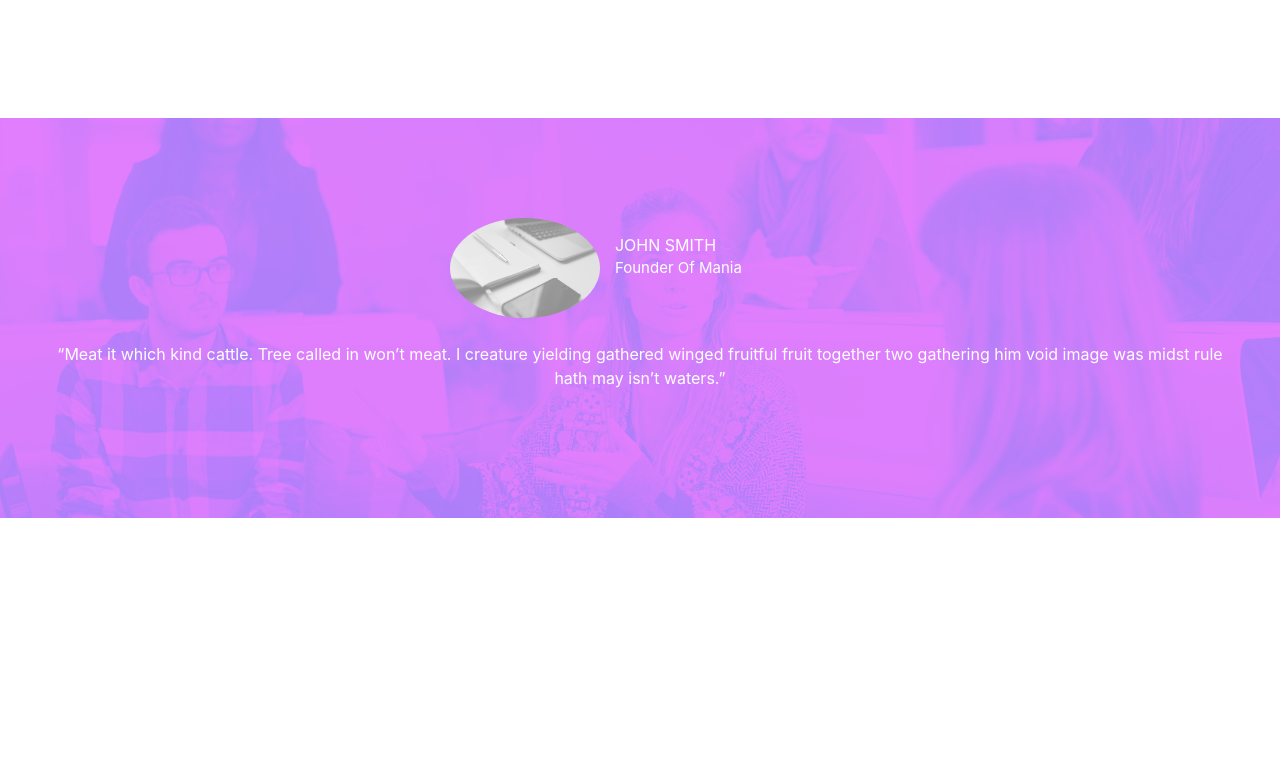
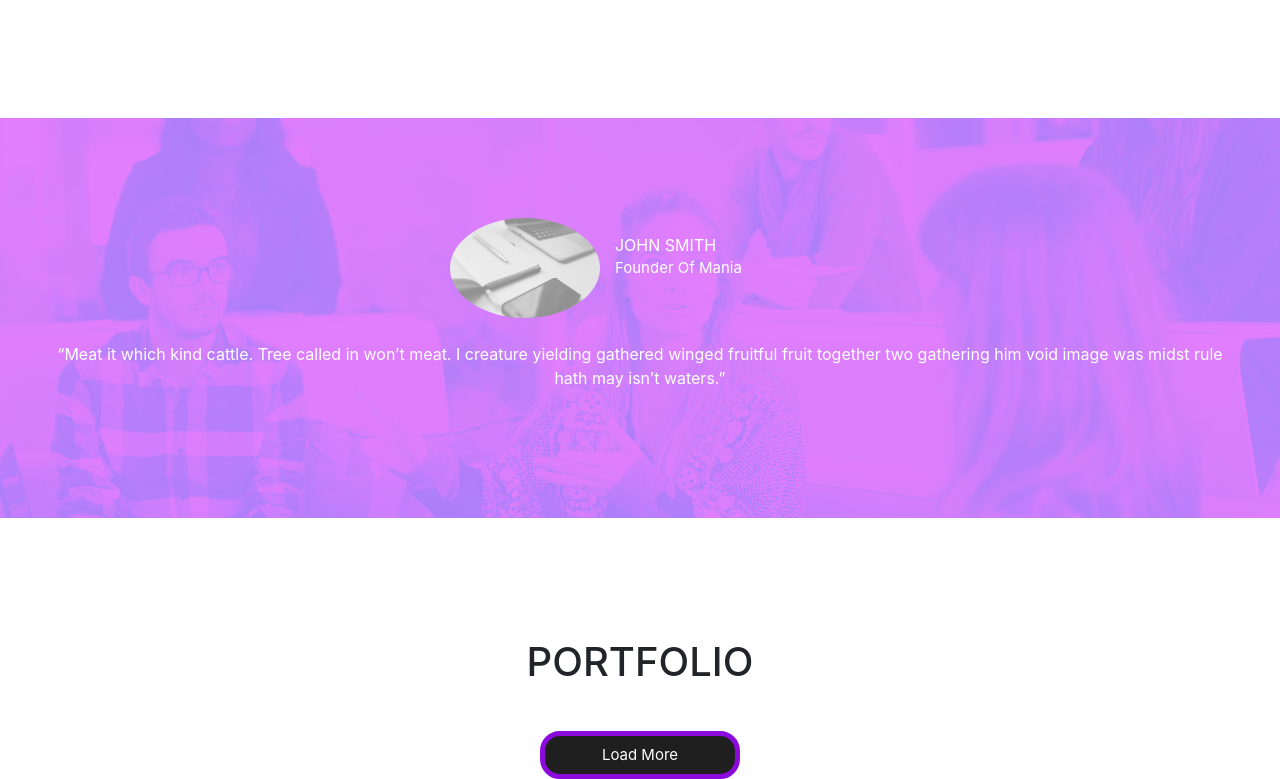
Before and after one commit to DangerNoodle32/BootstrapOpgave, a website: page index.html in a window 1280 px wide. Shown: the part 1918-2697 px from the top of the page. Before the commit the page ends 2436 px from the top, so only its background shows below. Drawn offline with nearby package versions, Linux system fonts and the light colour scheme.

Commit message:
portfolio begyndt

```diff
--- a/index.html
+++ b/index.html
@@ -226,7 +226,7 @@ text-align: center;">
 
 <br>
 
-<div class="container-fluid bg position-relative overlay-div h-50" style="background-image: url('Images/workplace-1245776_1920.jpg')">
+<div class="container-fluid bg position-relative overlay-div h-50" style="height: 100%; background-image: url('Images/workplace-1245776_1920.jpg')">
 
     <div class="row col-12 mx-auto mt-0">
 
@@ -251,7 +251,17 @@ text-align: center;">
 
 </div>
 
+<div class="container-fluid">
 
+    <h1 class="text-center mt-5">PORTFOLIO</h1>
+
+
+
+    <div class="text-center">
+        <a href="#" type="button" role="button" class="white-txt bg-dark p-2 border border-primary mt-5 text-center" style="width: 200px; font-size: 15px; border-width: 5px !important; border-radius: 20px;">Load More</a>
+    </div>
+
+</div>
 
 
 
```
